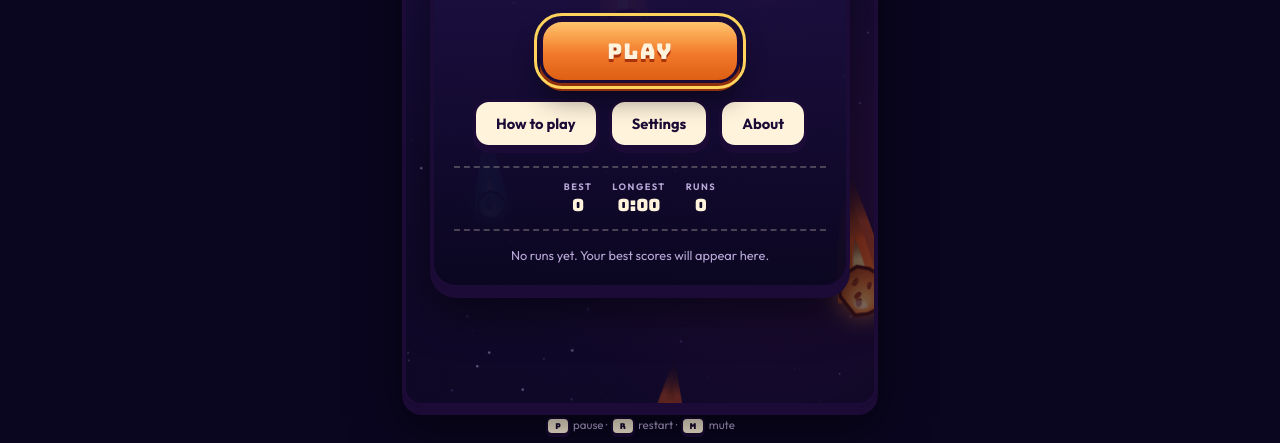
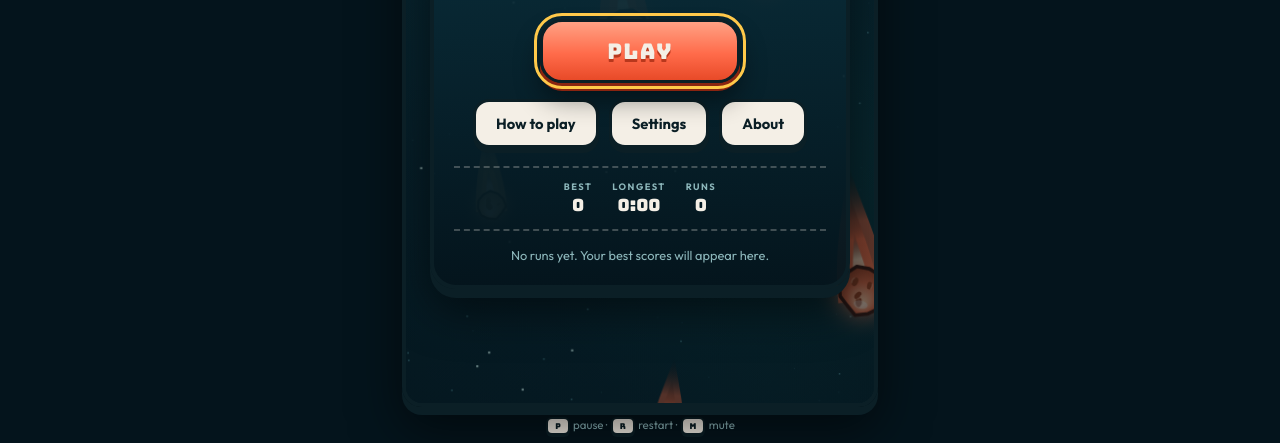
Before and after one commit to Mattathiasa/Dodge-Asteroid, a website built with Vite: page index.html in a window 1280 px wide. Shown: the part 357-800 px from the top of the page. Built offline with nearby package versions, Linux system fonts and the light colour scheme; animation ran at ten frames a second.

Commit message:
feat(ui): move the whole game to a deep-sea palette
The first palette leaned purple everywhere: the field, the violet and
rose rocks and the nebula all shared a hue family. This moves the game,
interface and play field together, to bone on abyssal teal, coral for
anything you press, and a bioluminescent mint ship that no hazard
shares a colour with.

- Rocks become rust, sand, kelp, urchin and coral; comets stay white-hot
  with a tail in the warning-lane red.
- Sectors are renamed to match (Ember Vent, Sunken Trench, Kelp Shoals,
  Violet Rift, Coral Maelstrom) and their nebulae are kept dark, so a
  sector's own rocks are never camouflaged by its tint.
- Shield is now sky blue, so it reads against the mint ship.
- Ink, bone and combo gold join the palette in config, and the renderer,
  effects and popups read them instead of carrying their own literals.
- Favicon, theme colour, how-to-play icons and the store-card composer
  follow suit; the HUD status chip no longer wraps.

```diff
--- a/package.json
+++ b/package.json
@@ -3,7 +3,7 @@
   "version": "1.0.0",
   "private": true,
   "type": "module",
-  "description": "A neon arcade dodging game built with TypeScript and Canvas 2D.",
+  "description": "A sticker-arcade dodging game built with TypeScript and Canvas 2D.",
   "author": "Mattathias Abraham (https://github.com/Mattathiasa)",
   "license": "MIT",
   "repository": {
--- a/src/config.ts
+++ b/src/config.ts
@@ -211,28 +211,40 @@ export const SPAWN = {
   skinCount: 5,
 } as const;
 
-/** Named colours, so the palette can be changed in one edit. */
+/**
+ * Named colours, so the palette can be changed in one edit.
+ *
+ * "Deep sea": a dark teal field, bone panels, coral for action and a
+ * bioluminescent mint ship. Hazards stay in warm or saturated families, so
+ * nothing that can kill you shares a hue with the field or with the ship.
+ * The stylesheet's tokens mirror these, so the frame and the field match.
+ */
 export const PALETTE = {
-  background: '#0a0620',
-  backgroundGlow: '#241350',
-  starFar: '#463a86',
-  starMid: '#7d74c8',
-  starNear: '#cfd2ff',
-  ship: '#4ff0ff',
-  shipGlow: '#0affff',
-  shipTrail: '#2ad4ff',
-  shield: '#7dffc4',
-  asteroid: '#ff4fa3',
-  asteroidGlow: '#ff2d8a',
-  asteroidCore: '#3a0f2a',
-  powerShield: '#7dffc4',
-  powerSlowmo: '#ffd35c',
-  powerLife: '#ff7bd5',
+  background: '#04141c',
+  backgroundGlow: '#0b3442',
+  starFar: '#1d4752',
+  starMid: '#4d8c96',
+  starNear: '#d2f5ef',
+  /** Outlines and text on light surfaces. */
+  ink: '#0b1f26',
+  /** Light surfaces and text on dark ones. */
+  bone: '#f4efe6',
+  ship: '#7dffd8',
+  shipGlow: '#2effc0',
+  shipTrail: '#5cf2c9',
+  shipShade: '#12957a',
+  shipOutline: '#063a30',
+  shipCockpit: '#05282a',
+  shield: '#7cc8ff',
+  /** Sparks thrown off when a rock hits the ship. */
+  asteroid: '#ff6b4a',
+  powerShield: '#7cc8ff',
+  powerSlowmo: '#ffc94a',
+  powerLife: '#ff8ab3',
+  combo: '#ffc94a',
   shard: '#ffe7a3',
   shardCore: '#fffaf0',
-  comet: '#bff6ff',
-  danger: '#ff4f6d',
-  text: '#e8ecff',
+  danger: '#ff3d6e',
 } as const;
 
 export const STORAGE_KEY = 'dodge-asteroid:profile';
--- a/src/game/sectors.ts
+++ b/src/game/sectors.ts
@@ -17,11 +17,11 @@ const FIRST: SectorInfo = { name: 'Outer Belt', skin: null };
  */
 export const SECTOR_TABLE: readonly SectorInfo[] = [
   FIRST,
-  { name: 'Ember Drift', skin: 0 },
-  { name: 'Glacier Reach', skin: 1 },
-  { name: 'Toxic Shoals', skin: 2 },
-  { name: 'Void Rift', skin: 3 },
-  { name: 'Rose Maelstrom', skin: 4 },
+  { name: 'Ember Vent', skin: 0 },
+  { name: 'Sunken Trench', skin: 1 },
+  { name: 'Kelp Shoals', skin: 2 },
+  { name: 'Violet Rift', skin: 3 },
+  { name: 'Coral Maelstrom', skin: 4 },
 ];
 
 /** Which sector a run is in, from difficulty-scaled seconds survived. */
--- a/src/main.ts
+++ b/src/main.ts
@@ -34,8 +34,6 @@ const COUNTDOWN_SECONDS = 3;
 const SECTOR_BANNER_MS = 2600;
 /** The title screen drifts through the sector colours, a preview of the run. */
 const MENU_SECTOR_SECONDS = 7;
-const AMBER = '#ffd35c';
-const CREAM = '#fff3dc';
 
 /**
  * Read-only snapshot of the running game.
@@ -340,8 +338,8 @@ function start(): void {
           event.combo > 1
             ? `+${String(event.points)} ×${String(event.combo)}`
             : `+${String(event.points)}`;
-        fx.floater(event.x, event.y - 12, label, AMBER, 13 + Math.min(event.combo, 8));
-        fx.ring(ship.x, ship.y, ship.r + 4, ship.r + 30, AMBER, 0.32, 2.5);
+        fx.floater(event.x, event.y - 12, label, PALETTE.combo, 13 + Math.min(event.combo, 8));
+        fx.ring(ship.x, ship.y, ship.r + 4, ship.r + 30, PALETTE.combo, 0.32, 2.5);
         break;
       }
       case 'shard':
@@ -386,9 +384,9 @@ function start(): void {
         addTrauma(camera, CAMERA.traumaOnHit);
         hitStop = FEEL.hitStopOnDestroyed;
         fx.debris(event.x, event.y, Math.max(event.r, 18), event.skin, 14);
-        fx.ring(event.x, event.y, 8, 120, CREAM, 0.7, 5);
+        fx.ring(event.x, event.y, 8, 120, PALETTE.bone, 0.7, 5);
         fx.ring(event.x, event.y, 4, 70, PALETTE.ship, 0.5, 3);
-        fx.flash(CREAM, 0.22);
+        fx.flash(PALETTE.bone, 0.22);
         break;
       case 'milestone':
         announcer.say(`${String(event.points)} points.`);
--- a/src/render/backdrop.ts
+++ b/src/render/backdrop.ts
@@ -7,15 +7,17 @@ type Rgb = [number, number, number];
  * Nebula colours for each sector, in the same order as `SECTOR_TABLE`.
  *
  * Each pair tints the field toward that sector's rock colour family, so a new
- * sector is visible at a glance rather than only announced.
+ * sector is visible at a glance rather than only announced. They stay dark on
+ * purpose: most rocks in a sector share its hue, and a bright nebula would
+ * camouflage them.
  */
 const NEBULAE: readonly (readonly [string, string])[] = [
-  ['#3a1f7d', '#6d1b5e'],
-  ['#5c1f2f', '#9a3a12'],
-  ['#123a6b', '#1d6a86'],
-  ['#163d2a', '#4a6614'],
-  ['#2a1060', '#5b1f9a'],
-  ['#5e1046', '#9c1d68'],
+  ['#0c3d47', '#0f5753'],
+  ['#3d1a12', '#6b2c12'],
+  ['#0a2150', '#14407e'],
+  ['#0e2a19', '#24380f'],
+  ['#24104d', '#47207a'],
+  ['#360c22', '#521630'],
 ];
 
 interface Cloud {
@@ -44,7 +46,7 @@ function nebulaFor(sector: number): readonly [Rgb, Rgb] {
   const safe = Math.max(0, Math.floor(sector));
   // Past the table, cycle the coloured sectors the way `sectorInfo` names them.
   const index = safe < NEBULAE.length ? safe : 1 + ((safe - NEBULAE.length) % (NEBULAE.length - 1));
-  const pair = NEBULAE[index] ?? NEBULAE[0] ?? ['#3a1f7d', '#6d1b5e'];
+  const pair = NEBULAE[index] ?? NEBULAE[0] ?? [PALETTE.backgroundGlow, PALETTE.backgroundGlow];
   return [parse(pair[0]), parse(pair[1])];
 }
 
@@ -135,7 +137,7 @@ export class Backdrop {
     // Heat rising from the bottom of the field as the run intensifies.
     if (this.intensity > 0.02) {
       const heat = ctx.createLinearGradient(0, WORLD.height, 0, WORLD.height * 0.45);
-      heat.addColorStop(0, rgba(this.current[1], 0.38 * this.intensity));
+      heat.addColorStop(0, rgba(this.current[1], 0.28 * this.intensity));
       heat.addColorStop(1, rgba(this.current[1], 0));
       ctx.fillStyle = heat;
       ctx.fillRect(0, WORLD.height * 0.45, WORLD.width, WORLD.height * 0.55);
--- a/src/render/effects.ts
+++ b/src/render/effects.ts
@@ -3,6 +3,7 @@ import { TAU, clamp01 } from '../core/math.js';
 import { Pool } from '../game/pool.js';
 import { createRng } from '../core/rng.js';
 import { METEOR_SKINS } from './meteors.js';
+import { PALETTE } from '../config.js';
 
 /** A short label that pops where something happened, then rises and fades. */
 interface Floater {
@@ -49,7 +50,6 @@ interface Chunk {
   c: number;
 }
 
-const INK = '#1b0b36';
 const FONT = "'Bungee', 'Outfit', system-ui, sans-serif";
 
 /**
@@ -284,7 +284,7 @@ export class Effects {
       ctx.globalAlpha = clamp01((f.life / f.maxLife) * 2.4);
       ctx.font = `${String(Math.round(f.size * pop))}px ${FONT}`;
       ctx.lineWidth = Math.max(3, f.size * 0.36);
-      ctx.strokeStyle = INK;
+      ctx.strokeStyle = PALETTE.ink;
       ctx.strokeText(f.text, f.x, f.y - rise);
       ctx.fillStyle = f.color;
       ctx.fillText(f.text, f.x, f.y - rise);
--- a/src/render/meteors.ts
+++ b/src/render/meteors.ts
@@ -24,78 +24,78 @@ export interface MeteorSkin {
 
 export const METEOR_SKINS: readonly MeteorSkin[] = [
   {
-    name: 'ember',
-    bodyLight: '#ffc46b',
-    bodyMid: '#f2792a',
-    bodyDark: '#a8330d',
-    outline: '#54160a',
-    crater: '#a33a12',
-    craterLip: '#ffb15e',
-    trailHot: '#fff1a8',
-    trailCool: '#ff5f1a',
-    glow: '#ff8a2b',
+    name: 'rust',
+    bodyLight: '#ffbf94',
+    bodyMid: '#e8673d',
+    bodyDark: '#93300f',
+    outline: '#3d1206',
+    crater: '#a33d17',
+    craterLip: '#ffb489',
+    trailHot: '#ffeccc',
+    trailCool: '#ff6a3d',
+    glow: '#ff7c4d',
   },
   {
-    name: 'ice',
-    bodyLight: '#dcf6ff',
-    bodyMid: '#5cc4ef',
-    bodyDark: '#1c6ba1',
-    outline: '#0b2f4d',
-    crater: '#2b7ba8',
-    craterLip: '#a9e6ff',
-    trailHot: '#eafcff',
-    trailCool: '#31c6ff',
-    glow: '#5ad2ff',
+    name: 'sand',
+    bodyLight: '#fff4d8',
+    bodyMid: '#e3c184',
+    bodyDark: '#97703c',
+    outline: '#3a2a10',
+    crater: '#b48d50',
+    craterLip: '#fff1cc',
+    trailHot: '#fffbf0',
+    trailCool: '#eab865',
+    glow: '#f5cf86',
   },
   {
-    name: 'toxic',
-    bodyLight: '#e4ff8f',
-    bodyMid: '#8fcf2f',
-    bodyDark: '#3f7a12',
-    outline: '#1d3a08',
-    crater: '#4f8c17',
-    craterLip: '#cdf76c',
-    trailHot: '#f6ffc0',
-    trailCool: '#8ade1f',
-    glow: '#a8e93a',
+    name: 'kelp',
+    bodyLight: '#e6f59a',
+    bodyMid: '#9fc33a',
+    bodyDark: '#4c6b14',
+    outline: '#1e2e06',
+    crater: '#5e8519',
+    craterLip: '#d7ef7f',
+    trailHot: '#f4ffc8',
+    trailCool: '#a6d23a',
+    glow: '#b5df4a',
   },
   {
-    name: 'void',
-    bodyLight: '#e0c4ff',
-    bodyMid: '#9a5ce0',
-    bodyDark: '#4b2091',
-    outline: '#1f0b45',
-    crater: '#5f2ea8',
-    craterLip: '#d1a9ff',
-    trailHot: '#f7e9ff',
-    trailCool: '#a45cff',
-    glow: '#b06bff',
+    name: 'urchin',
+    bodyLight: '#e6ccff',
+    bodyMid: '#9b63e8',
+    bodyDark: '#4a2296',
+    outline: '#1d0b42',
+    crater: '#6233ad',
+    craterLip: '#d6b3ff',
+    trailHot: '#f6ebff',
+    trailCool: '#a866ff',
+    glow: '#b47aff',
   },
   {
-    name: 'rose',
-    bodyLight: '#ffc9ec',
-    bodyMid: '#ff5fb4',
-    bodyDark: '#b81a76',
-    outline: '#4e0733',
-    crater: '#c22585',
-    craterLip: '#ffb0e0',
-    trailHot: '#fff0fa',
-    trailCool: '#ff4fb5',
-    glow: '#ff6ec2',
+    name: 'coral',
+    bodyLight: '#ffd0de',
+    bodyMid: '#ff6f96',
+    bodyDark: '#b3264f',
+    outline: '#4d0a1f',
+    crater: '#c93460',
+    craterLip: '#ffb6ca',
+    trailHot: '#fff0f4',
+    trailCool: '#ff5a86',
+    glow: '#ff7da0',
   },
   // Comets only. White-hot with a tail in the warning-lane red, so the thing
   // that falls is visibly the thing the lane warned about.
   {
     name: 'comet',
     bodyLight: '#ffffff',
-    bodyMid: '#ffe6dc',
-    bodyDark: '#ff7a8c',
-    outline: '#4e0718',
-    crater: '#ffb3bd',
+    bodyMid: '#ffe4ea',
+    bodyDark: '#ff7d98',
+    outline: '#4d0618',
+    crater: '#ffb3c3',
     craterLip: '#ffffff',
-    trailHot: '#fff3dc',
-    trailCool: '#ff4f6d',
-    glow: '#ff8fa0',
+    trailHot: '#fff4ec',
+    trailCool: '#ff3d6e',
+    glow: '#ff8ca4',
   },
 ] as const;
 
--- a/src/render/renderer.ts
+++ b/src/render/renderer.ts
@@ -19,8 +19,6 @@ export interface Scene {
   /** Which sector's colours the backdrop should be in. */
   readonly sector: number;
 }
-
-const INK = '#1b0b36';
 
 export class Renderer {
   private readonly ctx: CanvasRenderingContext2D;
@@ -148,11 +146,11 @@ export class Renderer {
       ctx.closePath();
       ctx.lineJoin = 'round';
       ctx.lineWidth = 5;
-      ctx.strokeStyle = INK;
+      ctx.strokeStyle = PALETTE.ink;
       ctx.stroke();
       ctx.fillStyle = PALETTE.danger;
       ctx.fill();
-      ctx.fillStyle = '#fff3dc';
+      ctx.fillStyle = PALETTE.bone;
       ctx.font = `${String(Math.round(size * 0.95))}px 'Bungee', 'Outfit', sans-serif`;
       ctx.textAlign = 'center';
       ctx.textBaseline = 'middle';
@@ -196,7 +194,7 @@ export class Renderer {
       ctx.shadowBlur = 0;
       ctx.lineJoin = 'round';
       ctx.lineWidth = 1.6;
-      ctx.strokeStyle = INK;
+      ctx.strokeStyle = PALETTE.ink;
       ctx.stroke();
 
       // One facet in shadow gives it a cut edge.
@@ -241,8 +239,8 @@ export class Renderer {
     const cx = WORLD.width / 2;
     const cy = WORLD.height / 2;
     const tint = ctx.createRadialGradient(cx, cy, WORLD.height * 0.28, cx, cy, WORLD.height * 0.72);
-    tint.addColorStop(0, 'rgba(255, 211, 92, 0)');
-    tint.addColorStop(1, `rgba(255, 211, 92, ${strength.toFixed(3)})`);
+    tint.addColorStop(0, withAlpha(PALETTE.powerSlowmo, 0));
+    tint.addColorStop(1, withAlpha(PALETTE.powerSlowmo, strength));
     ctx.save();
     ctx.fillStyle = tint;
     ctx.fillRect(0, 0, WORLD.width, WORLD.height);
@@ -300,11 +298,11 @@ export class Renderer {
       ctx.fill();
       ctx.shadowBlur = 0;
 
-      ctx.strokeStyle = '#0a1030';
+      ctx.strokeStyle = PALETTE.ink;
       ctx.lineWidth = Math.max(1, p.r * 0.13);
       ctx.stroke();
 
-      ctx.fillStyle = '#0a1030';
+      ctx.fillStyle = PALETTE.ink;
       drawPowerUpGlyph(ctx, p.kind, p.r);
 
       ctx.globalAlpha = 0.45;
@@ -368,14 +366,14 @@ export class Renderer {
     ctx.lineCap = 'round';
     ctx.lineWidth = 3;
     ctx.globalAlpha = 0.22;
-    ctx.strokeStyle = PALETTE.powerSlowmo;
+    ctx.strokeStyle = PALETTE.combo;
     ctx.beginPath();
     ctx.arc(0, 0, radius, 0, TAU);
     ctx.stroke();
 
     ctx.globalAlpha = 0.95;
     if (this.effects) {
-      ctx.shadowColor = PALETTE.powerSlowmo;
+      ctx.shadowColor = PALETTE.combo;
       ctx.shadowBlur = 8;
     }
     ctx.beginPath();
@@ -417,7 +415,7 @@ export class Renderer {
     const hull = ctx.createLinearGradient(0, -r * 1.3, 0, r);
     hull.addColorStop(0, '#ffffff');
     hull.addColorStop(0.45, PALETTE.ship);
-    hull.addColorStop(1, '#1478a8');
+    hull.addColorStop(1, PALETTE.shipShade);
 
     ctx.beginPath();
     ctx.moveTo(0, -r * 1.35);
@@ -431,18 +429,18 @@ export class Renderer {
     ctx.shadowBlur = 0;
 
     ctx.lineJoin = 'round';
-    ctx.strokeStyle = '#06304a';
+    ctx.strokeStyle = PALETTE.shipOutline;
     ctx.lineWidth = Math.max(1, r * 0.13);
     ctx.stroke();
 
     // Cockpit.
-    ctx.fillStyle = '#0a2440';
+    ctx.fillStyle = PALETTE.shipCockpit;
     ctx.beginPath();
     ctx.ellipse(0, -r * 0.34, r * 0.3, r * 0.44, 0, 0, TAU);
     ctx.fill();
 
     ctx.globalAlpha = 0.6;
-    ctx.fillStyle = '#bff6ff';
+    ctx.fillStyle = '#e2fff7';
     ctx.beginPath();
     ctx.ellipse(-r * 0.09, -r * 0.46, r * 0.13, r * 0.2, -0.4, 0, TAU);
     ctx.fill();
@@ -527,6 +525,15 @@ export class Renderer {
   }
 }
 
+/** A #rrggbb colour at the given opacity. */
+function withAlpha(hex: string, alpha: number): string {
+  const value = Number.parseInt(hex.slice(1), 16);
+  const r = (value >> 16) & 0xff;
+  const g = (value >> 8) & 0xff;
+  const b = value & 0xff;
+  return `rgba(${String(r)}, ${String(g)}, ${String(b)}, ${alpha.toFixed(3)})`;
+}
+
 /** Darkens a #rrggbb colour, for the shaded side of a glossy orb. */
 function shade(hex: string): string {
   const value = Number.parseInt(hex.slice(1), 16);
--- a/src/styles.css
+++ b/src/styles.css
@@ -2,40 +2,44 @@
    Dodge Asteroid — "sticker arcade"
 
    The meteors are drawn as glossy rocks with thick dark outlines, so the UI
-   chrome speaks the same language: ink outlines, warm cream panels, and hard
-   offset shadows that give controls real thickness. Cream on deep purple,
-   rather than yet more neon on black.
+   chrome speaks the same language: ink outlines, warm bone panels, and hard
+   offset shadows that give controls real thickness. The palette is "deep
+   sea": bone on abyssal teal, coral for anything you press, and a mint ship
+   that nothing dangerous shares a colour with.
 
    Canvas colours live in src/config.ts (PALETTE); these tokens mirror them so
    the DOM and the play field stay in step.
    ========================================================================== */
 
 :root {
-  --ink: #1b0b36;
-  --ink-soft: #6b4a86;
+  --ink: #0b1f26;
+  --ink-soft: #46666d;
 
-  --cream: #fff3dc;
-  --cream-2: #f6e6c8;
-  --cream-edge: #d9c6a4;
+  /* Bone. The names are kept from the first palette; the roles are the same. */
+  --cream: #f4efe6;
+  --cream-2: #e8e0d0;
+  --cream-edge: #c9bca4;
 
-  --space-1: #241350;
-  --space-2: #150a35;
-  --space-3: #0a0620;
-  --space-text: #b6a7d6;
+  --space-1: #0b3442;
+  --space-2: #072029;
+  --space-3: #04141c;
+  --space-text: #8cb6ba;
 
-  --ember: #f2792a;
-  --ember-light: #ffc46b;
-  --ember-dark: #a8330d;
-  --ember-shade: #8f2f0b;
+  /* Coral: the colour of anything you press to play. */
+  --ember: #ff6b4a;
+  --ember-light: #ffa184;
+  --ember-dark: #b8381d;
+  --ember-shade: #8a2410;
 
-  --cyan: #4ff0ff;
-  --cyan-light: #9dfbff;
-  --cyan-shade: #10708a;
+  /* Mint, the ship's colour, for secondary actions. */
+  --cyan: #7dffd8;
+  --cyan-light: #c4fff0;
+  --cyan-shade: #138a6e;
 
-  --amber: #ffd35c;
-  --green: #7dffc4;
-  --rose: #ff5fb4;
-  --rose-dark: #b81a76;
+  --amber: #ffc94a;
+  --sky: #7cc8ff;
+  --rose: #ff8ab3;
+  --rose-dark: #b83a6a;
 
   --radius: 20px;
   --font: 'Outfit', 'Segoe UI', system-ui, -apple-system, sans-serif;
@@ -54,7 +58,7 @@ body {
 }
 
 body {
-  background: radial-gradient(110% 60% at 50% 0%, #1d0f45 0%, transparent 70%), var(--space-3);
+  background: radial-gradient(110% 60% at 50% 0%, #0b2f3a 0%, transparent 70%), var(--space-3);
   color: var(--cream);
   font-family: var(--font);
   overflow: hidden;
@@ -260,8 +264,8 @@ body[data-screen='guide'] .hud {
 
 .hud__group--right {
   padding: 6px 13px;
-  background: rgba(27, 11, 54, 0.62);
-  border: 2px solid rgba(255, 243, 220, 0.32);
+  background: rgba(11, 31, 38, 0.62);
+  border: 2px solid rgba(244, 239, 230, 0.32);
   border-radius: 999px;
   flex-direction: row;
   align-items: baseline;
@@ -301,7 +305,7 @@ body[data-screen='guide'] .hud {
   font-size: 0.9rem;
   padding: 5px 13px;
   color: var(--ink);
-  background: linear-gradient(180deg, var(--amber), #f2a72a);
+  background: linear-gradient(180deg, var(--amber), #f2a531);
   border: 3px solid var(--ink);
   border-radius: 999px;
   box-shadow: 0 3px 0 var(--ember-dark);
@@ -309,11 +313,12 @@ body[data-screen='guide'] .hud {
 }
 
 .hud__status {
+  white-space: nowrap;
   margin-top: 6px;
   padding: 4px 12px;
-  color: var(--green);
-  background: rgba(27, 11, 54, 0.72);
-  border: 2px solid var(--green);
+  color: var(--sky);
+  background: rgba(11, 31, 38, 0.72);
+  border: 2px solid var(--sky);
   border-radius: 999px;
 }
 
@@ -434,12 +439,12 @@ body[data-screen='guide'] .hud {
 
 .stage.has-overlay .overlays {
   pointer-events: auto;
-  background: rgba(10, 6, 32, 0.68);
+  background: rgba(4, 20, 28, 0.7);
 }
 
 /* The title screen shows the game behind it, so its scrim is much lighter. */
 body[data-screen='menu'] .stage.has-overlay .overlays {
-  background: linear-gradient(180deg, rgba(10, 6, 32, 0.34), rgba(10, 6, 32, 0.56));
+  background: linear-gradient(180deg, rgba(4, 20, 28, 0.34), rgba(4, 20, 28, 0.56));
 }
 
 .screen {
@@ -461,7 +466,7 @@ body[data-screen='menu'] .stage.has-overlay .overlays {
 }
 
 .screen--home {
-  background: linear-gradient(180deg, rgba(36, 19, 80, 0.9), rgba(10, 6, 32, 0.93));
+  background: linear-gradient(180deg, rgba(11, 52, 66, 0.9), rgba(4, 20, 28, 0.93));
   border-color: var(--ink);
 }
 
@@ -514,7 +519,7 @@ body[data-screen='menu'] .stage.has-overlay .overlays {
   letter-spacing: 0.12em;
   text-transform: uppercase;
   color: var(--ink);
-  background: linear-gradient(180deg, var(--amber), #f2a72a);
+  background: linear-gradient(180deg, var(--amber), #f2a531);
   border: 3px solid var(--ink);
   border-radius: 999px;
   box-shadow: 0 3px 0 var(--ember-dark);
@@ -627,7 +632,7 @@ body[data-screen='menu'] .stage.has-overlay .overlays {
   padding: 0;
   border: 3px solid var(--ink);
   border-radius: 22px;
-  background: linear-gradient(180deg, var(--ember-light) 0%, var(--ember) 55%, #dd5f14 100%);
+  background: linear-gradient(180deg, var(--ember-light) 0%, var(--ember) 55%, #e84a28 100%);
   box-shadow:
     0 8px 0 var(--ember-shade),
     0 16px 26px rgba(0, 0, 0, 0.45);
@@ -707,8 +712,8 @@ body[data-screen='menu'] .stage.has-overlay .overlays {
 }
 
 .button--primary {
-  color: #06304a;
-  background: linear-gradient(180deg, var(--cyan-light) 0%, var(--cyan) 55%, #22c3e0 100%);
+  color: var(--ink);
+  background: linear-gradient(180deg, var(--cyan-light) 0%, var(--cyan) 55%, #3fe0b8 100%);
   box-shadow: 0 6px 0 var(--cyan-shade);
   font-family: var(--font-display);
   font-weight: 400;
@@ -717,7 +722,7 @@ body[data-screen='menu'] .stage.has-overlay .overlays {
 }
 
 .button--primary:hover {
-  background: linear-gradient(180deg, #b6fdff 0%, var(--cyan) 55%, #29cfe8 100%);
+  background: linear-gradient(180deg, #ddfff6 0%, var(--cyan) 55%, #4ae8c2 100%);
 }
 
 .button--primary:active {
@@ -785,8 +790,8 @@ input[type='checkbox'] {
   gap: 20px;
   margin: 18px 0 0;
   padding: 13px 0;
-  border-top: 2px dashed rgba(255, 243, 220, 0.25);
-  border-bottom: 2px dashed rgba(255, 243, 220, 0.25);
+  border-top: 2px dashed rgba(244, 239, 230, 0.25);
+  border-bottom: 2px dashed rgba(244, 239, 230, 0.25);
 }
 
 .screen:not(.screen--home) .stats {
@@ -860,23 +865,23 @@ input[type='checkbox'] {
 }
 
 .leaderboard__item:first-child {
-  background: linear-gradient(90deg, #ffe6a8, #ffd889);
+  background: linear-gradient(90deg, #ffe7ad, #ffd679);
   border-color: var(--ink);
 }
 
 .screen--home .leaderboard__item {
-  background: rgba(255, 243, 220, 0.09);
-  border-color: rgba(255, 243, 220, 0.22);
+  background: rgba(244, 239, 230, 0.09);
+  border-color: rgba(244, 239, 230, 0.22);
 }
 
 .screen--home .leaderboard__item:first-child {
-  background: rgba(255, 211, 92, 0.18);
-  border-color: rgba(255, 211, 92, 0.55);
+  background: rgba(255, 201, 74, 0.18);
+  border-color: rgba(255, 201, 74, 0.55);
 }
 
 /* The run that just finished, wherever it landed. */
 .leaderboard__item.is-current {
-  background: linear-gradient(90deg, #c9fbff, var(--cyan-light));
+  background: linear-gradient(90deg, #e2fff8, var(--cyan-light));
   border-color: var(--ink);
   box-shadow: 0 3px 0 var(--ink);
 }
```
Also changed, not shown: index.html (+21 -21 lines), scripts/capture-store.mjs (+9 -9 lines), README.md.
